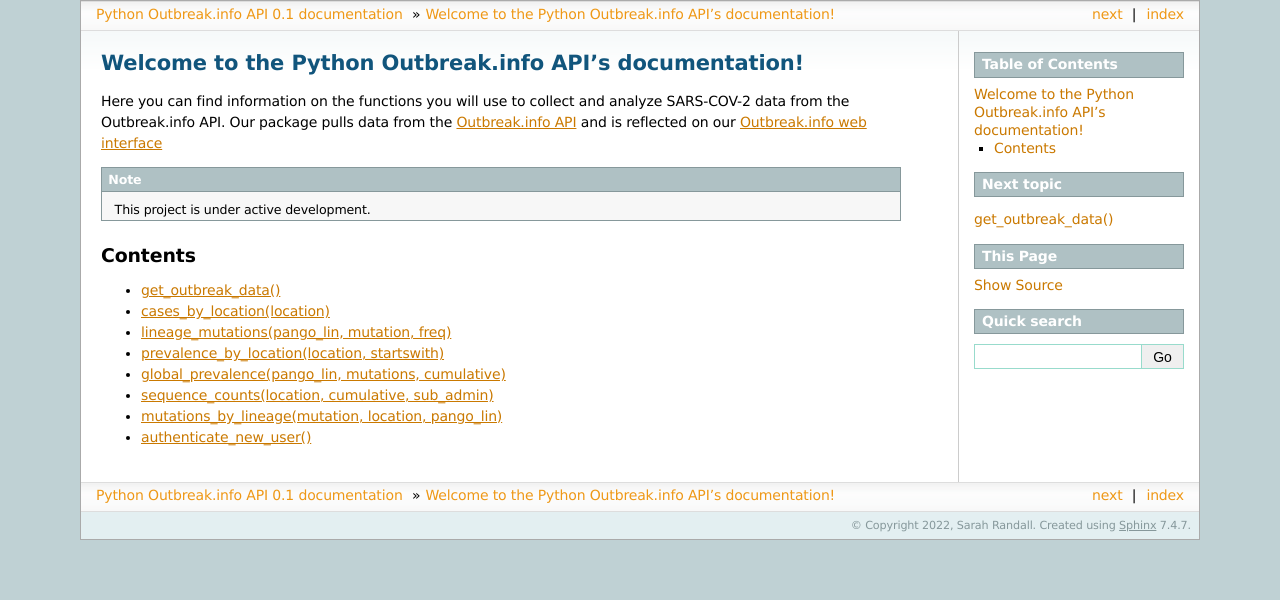
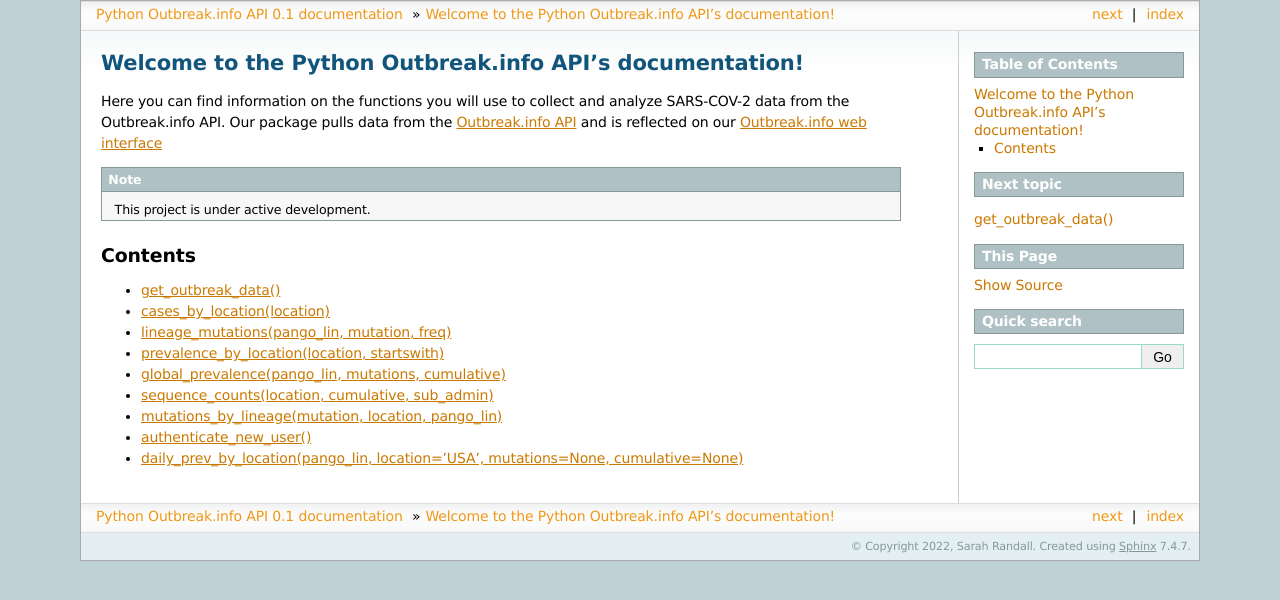
Before and after one commit to srandall02/PyDocs, a Sphinx documentation site: the page built from docs/source/index.rst, in a window 1280 px wide. Shown: the top 600 px of the page. Built offline with Sphinx 7.4.7, drawn with Linux system fonts in a browser that asks for light colours.

Commit message:
adding documentation for daily_prev_by_location

```diff
--- /dev/null
+++ b/docs/source/daily_prev_by_location.rst
@@ -0,0 +1,4 @@
+daily_prev_by_location(pango_lin, location='USA', mutations=None, cumulative=None)
+----------------------------------------------------
+
+.. autofunction:: outbreak_data.daily_prev_by_location
--- a/docs/source/index.rst
+++ b/docs/source/index.rst
@@ -30,3 +30,4 @@ Contents
    Seq_counts
    Mut_By_Lin
    auth_setup
+   daily_prev_by_location
```
